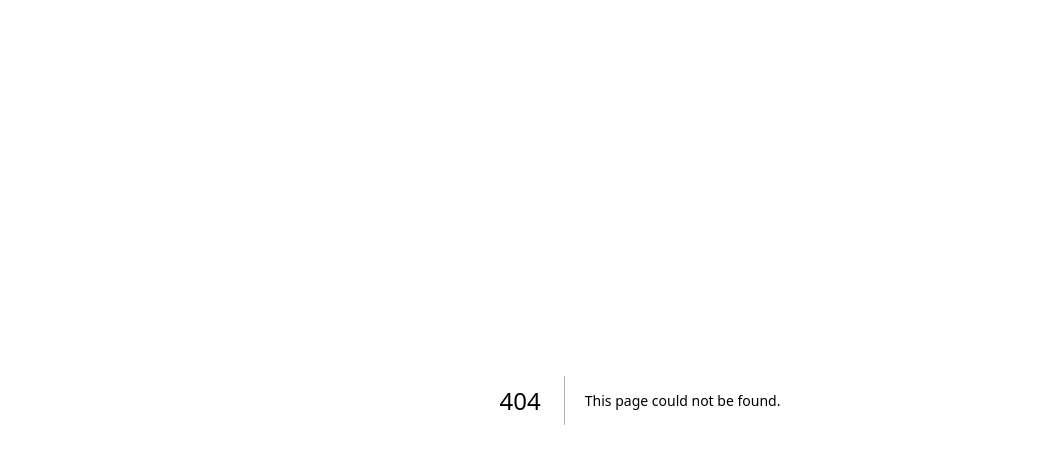
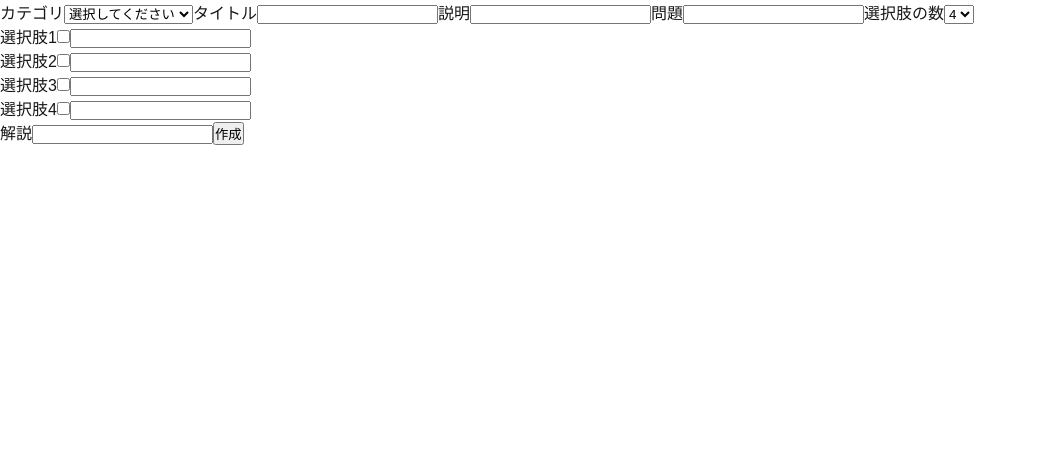
Before and after one commit to s1f102301336/QuizApp-react, a Next.js app: page /quiz/create in a window 1280 px wide. Before the commit this address had no page. Shown: the top 464 px of the page, without its empty margins (0-1037 px from the left). Built offline with nearby package versions, Linux system fonts and the light colour scheme.

Commit message:
firebaseによるクイズ作成と表示を実装

```diff
--- /dev/null
+++ b/src/app/quiz/create/page.tsx
@@ -0,0 +1,121 @@
+"use client";
+
+import { useState } from "react";
+import { db } from "../../../firebase";
+import { addDoc, collection } from "firebase/firestore";
+
+const Create = () => {
+  interface Quiz {
+    category:
+      | "Anime/Manga"
+      | "Games"
+      | "Music"
+      | "History"
+      | "Math"
+      | "Science"
+      | "Literature"
+      | "Other";
+    //配列の中身が複数になる場合、Array<>で囲う
+    choices: Array<{
+      isCorrect: boolean;
+      text: string;
+    }>;
+    description: string;
+    explanation: string;
+    id: number;
+    question: string;
+    title: string;
+  }
+
+  const [numSelect, setNumSelect] = useState<number>(4);
+
+  const SubmitQuiz = async (e: React.FormEvent<HTMLFormElement>) => {
+    e.preventDefault();
+    console.log("submit");
+    console.log(e);
+
+    const formData = new FormData(e.currentTarget); //formタグ自体を取得
+    console.log(formData);
+
+    const quizData = Object.fromEntries(formData.entries()); //二次元リスト＝＞オブジェクトに変換
+    console.log(quizData);
+
+    const choices = [...Array(numSelect)].map((_, i) => ({
+      isCorrect: formData.get(`isCorrect${i}`) === "on", //指定nameの文字列を取得し判定
+      text: quizData[`choice${i}`] as string,
+    }));
+    const addData: Quiz = {
+      category: quizData.category as Quiz["category"],
+      choices,
+      description: quizData.description as string,
+      explanation: quizData.explanation as string,
+      id: Date.now(), //1970年始からのミリ単位秒
+      question: quizData.question as string,
+      title: quizData.title as string,
+    };
+    const docRef = await addDoc(collection(db, "quizzes"), addData); //fireStoreに追加
+    console.log("new document", docRef);
+  };
+
+  return (
+    <div>
+      <form name="formQuiz" onSubmit={SubmitQuiz}>
+        <label htmlFor="category">カテゴリ</label>
+        <select id="category" name="category">
+          <option value="">選択してください</option>
+          <option value="Anime/Manga">アニメ/漫画</option>
+          <option value="Games">ゲーム</option>
+          <option value="Music">音楽</option>
+          <option value="History">歴史</option>
+          <option value="Math">数学</option>
+          <option value="Science">理科</option>
+          <option value="Literature">文学</option>
+          <option value="Other">その他</option>
+        </select>
+        <label htmlFor="title">タイトル</label>
+        <input type="text" id="title" name="title" required />
+        <label htmlFor="description">説明</label>
+        <input type="text" id="description" name="description" />
+        <label htmlFor="question">問題</label>
+        <input type="text" id="question" name="question" />
+        <label htmlFor="numSelect">選択肢の数</label>
+        <select
+          id="numSelect"
+          onChange={(e) => setNumSelect(Number(e.currentTarget.value))} //型変換（as numberだと型をみなすだけで実際に変換しないので危険）
+        >
+          <option value="2">2</option>
+          <option value="4" selected>
+            4
+          </option>
+          <option value="6">6</option>
+        </select>
+
+        {
+          //選択肢の数だけ入力欄を用意
+          //jsxではforEachなので空配列の長さを用いてrange
+          [...Array(numSelect)].map((_, i) => (
+            <div key={i + 1}>
+              <label htmlFor={`choice${i + 1}`}>選択肢{i + 1}</label>
+              <input
+                type="checkbox"
+                id={`isCorrect${i + 1}`}
+                name={`isCorrect${i + 1}`}
+              />
+              <input
+                type="text"
+                id={`choice${i + 1}`}
+                name={`choice${i + 1}`}
+              />
+            </div>
+          ))
+        }
+
+        <label htmlFor="explanation">解説</label>
+        <input type="text" id="explanation" name="explanation" />
+        <button type="submit">作成</button>
+      </form>
+    </div>
+  );
+};
+
+export default Create;
--- /dev/null
+++ b/src/firebase.ts
@@ -0,0 +1,25 @@
+// Import the functions you need from the SDKs you need
+import { initializeApp } from "firebase/app";
+import { getAuth } from "firebase/auth";
+import { getFirestore } from "firebase/firestore";
+// TODO: Add SDKs for Firebase products that you want to use
+// https://firebase.google.com/docs/web/setup#available-libraries
+
+// Your web app's Firebase configuration
+// For Firebase JS SDK v7.20.0 and later, measurementId is optional
+const firebaseConfig = {
+  apiKey: "AIzaSyB5JsAepGS5Zw8ggVUV4sEYEB1CLFLk_qQ",
+  authDomain: "react-quiz-app-353d4.firebaseapp.com",
+  projectId: "react-quiz-app-353d4",
+  storageBucket: "react-quiz-app-353d4.firebasestorage.app",
+  messagingSenderId: "927774549194",
+  appId: "1:927774549194:web:53e7e5a61c03aefae30033",
+  measurementId: "G-8V0RSNC0FZ",
+};
+
+// Initialize Firebase
+const app = initializeApp(firebaseConfig);
+const db = getFirestore(app); //db-info
+const auth = getAuth(app); //boolean
+
+export { db, auth };
```
Also changed, not shown: package.json (+5 -4 lines), src/app/DisplayQuizzes.tsx (+21 -2 lines), src/app/Search.tsx (+7 -1 lines), src/app/accounts/login/page.tsx (added, +7 -0 lines), src/app/accounts/register/page.tsx (added, +7 -0 lines), src/app/page.tsx (+10 -1 lines), src/app/quiz/local/page.tsx (added, +7 -0 lines), src/app/quiz/multiplayer/page.tsx (added, +7 -0 lines), src/styles/page.module.css (+4 -4 lines), 1 other file (tests, documents, lock files or other folders).
